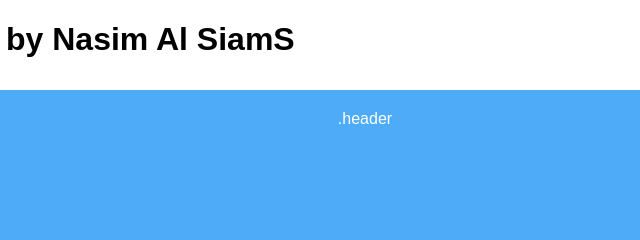
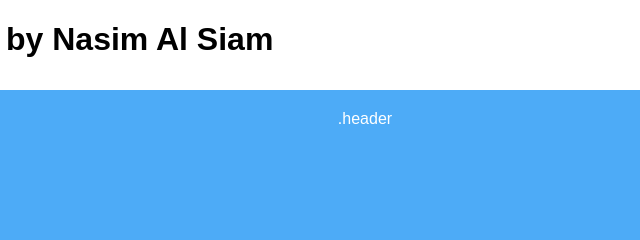
Before and after one commit to siam6553/grid, a plain HTML site: page index.html in a window 1280 px wide. Shown: the top 240 px of the page, 275-915 px from the left. Drawn offline with Linux system fonts and the light colour scheme.

Commit message:
Update index.html

```diff
--- a/index.html
+++ b/index.html
@@ -6,7 +6,7 @@
     <link rel="stylesheet" href="style.css" />
   </head>
   <body>
-    <h1>Grid layout create by Nasim Al SiamS</h1>
+    <h1>Grid layout create by Nasim Al Siam</h1>
     <div class="container">
       <div class="header">.header</div>
       <div class="advertise left">.advertise</div>
```
